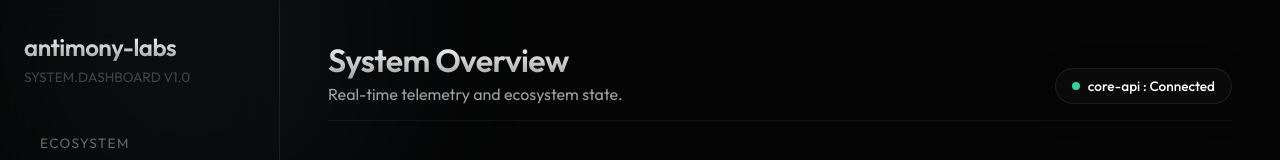
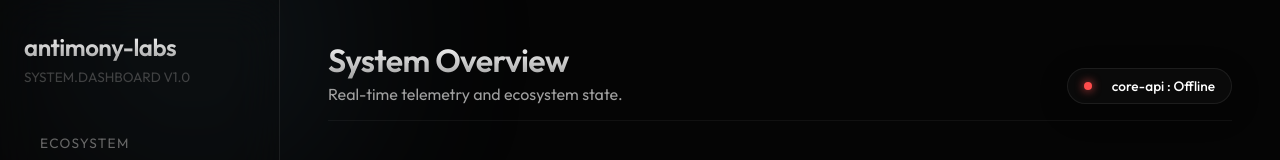
Before and after one commit to antimony-labs/dashboard, a Next.js app: page / in a window 1280 px wide. Shown: the top 160 px of the page. Built offline with nearby package versions, Linux system fonts and the light colour scheme; no server answers.

Commit message:
feat: integrate live API health polling to fleet_core backend

```diff
--- a/src/app/page.tsx
+++ b/src/app/page.tsx
@@ -1,3 +1,5 @@
+import ApiStatus from '@/components/ApiStatus';
+
 export default function Home() {
   return (
     <>
@@ -6,10 +8,7 @@ export default function Home() {
           <h2 className="title">System Overview</h2>
           <p className="subtitle" style={{ marginTop: '0.25rem' }}>Real-time telemetry and ecosystem state.</p>
         </div>
-        <div className="glass-panel" style={{ padding: '0.5rem 1rem', display: 'flex', alignItems: 'center', borderRadius: 'var(--radius-xl)' }}>
-          <span className="status-dot online"></span>
-          <span className="text-small" style={{ fontWeight: 500, color: '#fff' }}>core-api : Connected</span>
-        </div>
+        <ApiStatus />
       </header>
 
       {/* Metric Cards Grid */}
--- /dev/null
+++ b/src/components/ApiStatus.tsx
@@ -0,0 +1,51 @@
+"use client";
+import { useEffect, useState } from 'react';
+
+export default function ApiStatus() {
+  const [status, setStatus] = useState<'checking' | 'online' | 'offline'>('checking');
+  const [version, setVersion] = useState<string>('');
+
+  useEffect(() => {
+    let isSubscribed = true;
+
+    const checkHealth = async () => {
+      try {
+        const res = await fetch('https://api.antimony-labs.com/health');
+        if (res.ok) {
+          const data = await res.json();
+          if (isSubscribed) {
+            setStatus('online');
+            setVersion(data.version || '');
+          }
+        } else {
+          if (isSubscribed) setStatus('offline');
+        }
+      } catch (err) {
+        if (isSubscribed) setStatus('offline');
+      }
+    };
+
+    checkHealth();
+    const interval = setInterval(checkHealth, 5000);
+
+    return () => {
+      isSubscribed = false;
+      clearInterval(interval);
+    };
+  }, []);
+
+  return (
+    <div className="glass-panel" style={{ padding: '0.5rem 1rem', display: 'flex', alignItems: 'center', borderRadius: 'var(--radius-xl)', gap: '0.75rem', transition: 'all 0.3s ease' }}>
+      <span
+        className={status === 'online' ? 'status-dot online' : 'status-dot'}
+        style={{
+          backgroundColor: status === 'checking' ? 'var(--text-secondary)' : status === 'offline' ? 'var(--error, #ff4c4c)' : undefined,
+          boxShadow: status === 'online' ? '0 0 10px var(--success)' : status === 'offline' ? '0 0 10px var(--error, #ff4c4c)' : 'none'
+        }}
+      ></span>
+      <span className="text-small" style={{ fontWeight: 500, color: '#fff' }}>
+        core-api : {status === 'checking' ? 'Checking...' : status === 'online' ? `v${version}` : 'Offline'}
+      </span>
+    </div>
+  );
+}
```
